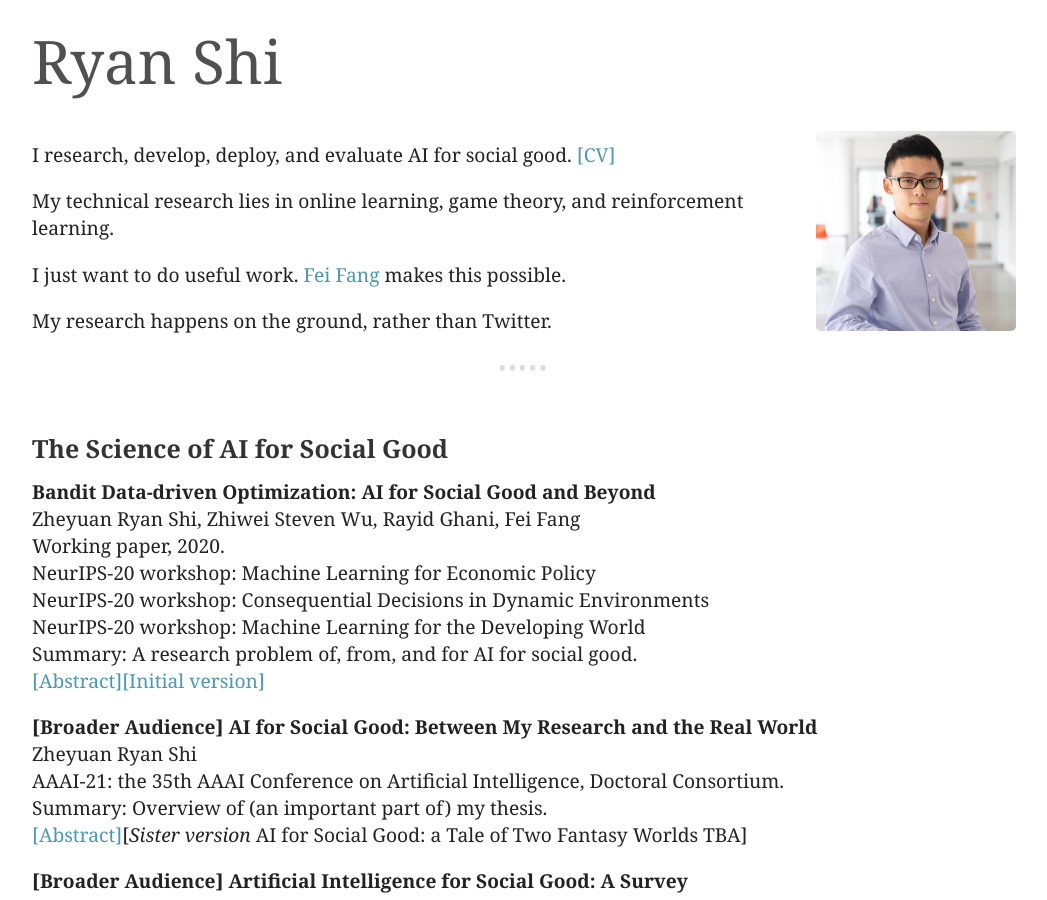
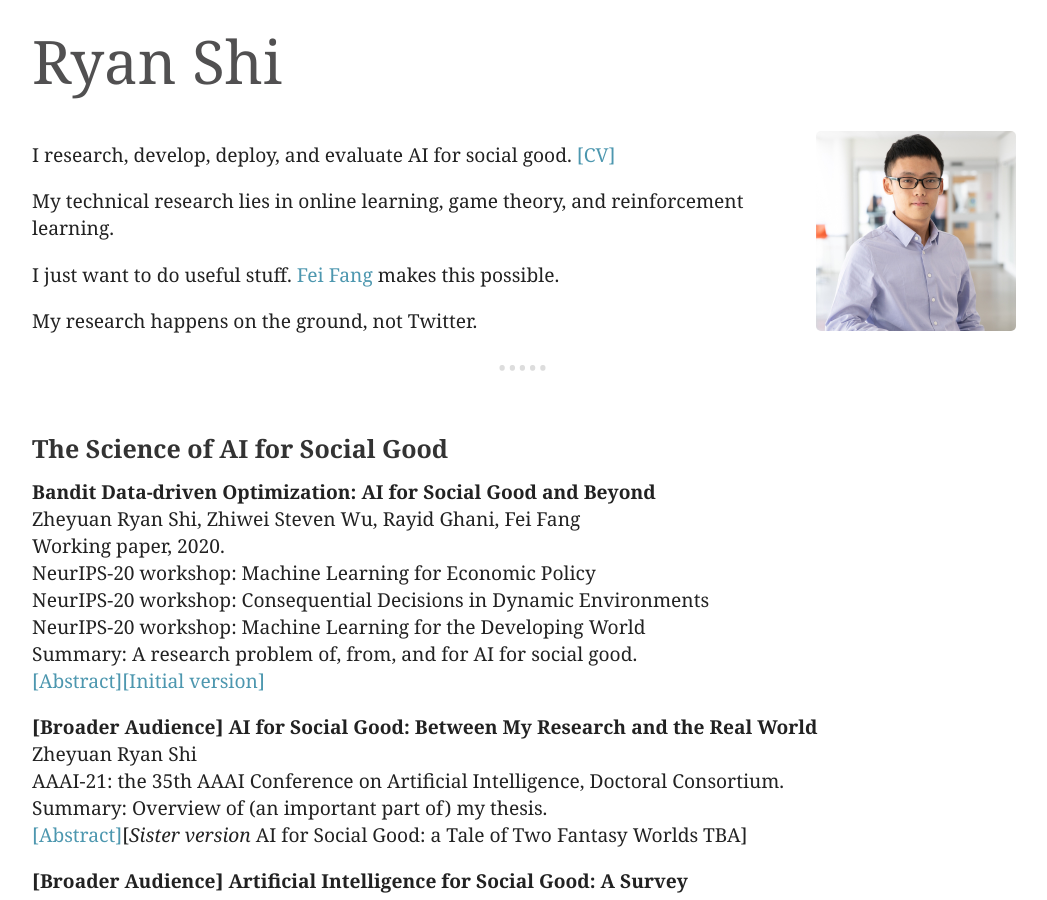
Before and after one commit to ryanzshi/ryanzshi.github.io, a Jekyll site: the page built from index.md, in a window 1280 px wide and 900 px high. Shown: the whole window, without its empty margins (116-1163 px from the left). Built offline with Jekyll 4.4.1, drawn with Linux system fonts in a browser that asks for light colours.

Commit message:
update cv

```diff
--- a/index.md
+++ b/index.md
@@ -19,9 +19,9 @@
 
 My technical research lies in online learning, game theory, and reinforcement learning.
 
-I just want to do useful work. [Fei Fang](https://feifang.info/) makes this possible.
+I just want to do useful stuff. [Fei Fang](https://feifang.info/) makes this possible.
 
-My research happens on the ground, rather than Twitter.
+My research happens on the ground, not Twitter.
 
 ---
 
```
Also changed, not shown: assets/Domains_Time_Series.png (deleted), assets/muffins.jpg (deleted), assets/rescue.jpg (deleted), assets/success.png (deleted), assets/wateringhole.jpg (deleted), assets/wateringhole_app.png (deleted), 2 other files.
